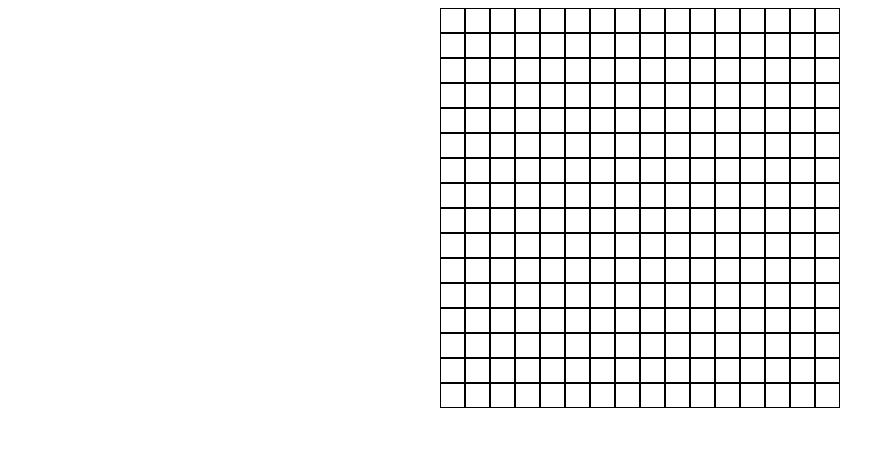
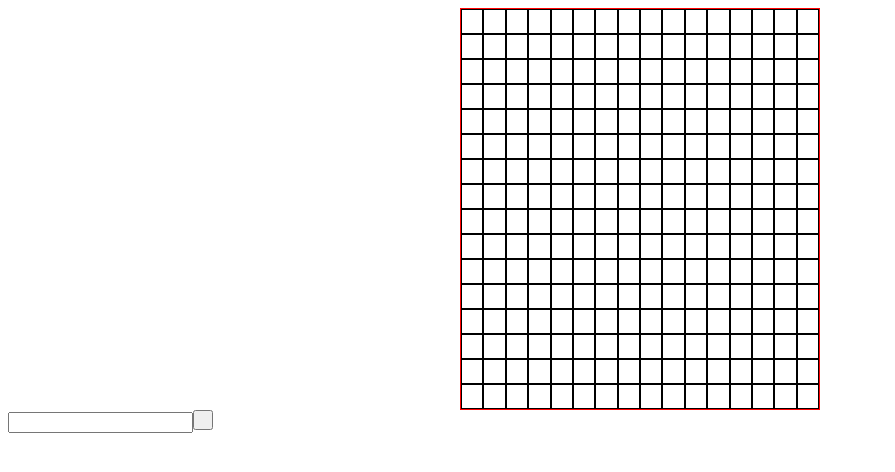
Before and after one commit to edoardrui0/etch-a-sketch, a plain HTML site: page index.html in a window 1280 px wide. Shown: the whole page, without its empty margins (0-895 px from the left). Drawn offline with Linux system fonts and the light colour scheme.

Commit message:
add input value selection
whenever user inputs a num for grid size, it replaces the grid with
what they selected

```diff
--- a/index.html
+++ b/index.html
@@ -9,5 +9,6 @@
   </head>
   <body>
     <div id="boxContainer"></div>
+    <div id="inputContainer"></div>
   </body>
 </html>
--- a/script.js
+++ b/script.js
@@ -1,16 +1,40 @@
 const boxContainer = document.querySelector("#boxContainer");
 
-let boxLoop = (num) => {
-  let total = num * num + num + 1;
+const inputContainer = document.querySelector("#inputContainer");
+const input = document.createElement("input");
+const btn = document.createElement("button");
+btn.classList.add("btn");
+
+inputContainer.appendChild(input);
+inputContainer.appendChild(btn);
+
+function boxLoop(num) {
+  const total = num * num + num;
+  const mod = num + 1;
+
   for (let i = 1; i < total; i++) {
     const boxes = document.createElement("div");
     boxes.classList.add("boxStyle");
+
+    if (i % mod === 0) {
+      boxes.style.cssText = "border: 0; height: 0; width: 100%";
+    } else {
+      boxes.style.cssText =
+        "border: 1px solid black; height: 25px; width: 25px; flex: 1";
+    }
+
     boxContainer.appendChild(boxes);
 
-    boxes.addEventListener("mouseover", (e) => {
-      e.target.style.background = "black";
+    boxes.addEventListener("mouseover", (event) => {
+      event.target.style.background = "black";
+    });
+
+    btn.addEventListener("click", (event) => {
+      boxes.remove();
+      boxLoop(parseInt(input.value));
+      input.value = "";
     });
   }
-};
+}
 
 boxLoop(16);
--- a/styles.css
+++ b/styles.css
@@ -6,16 +6,12 @@
   display: flex;
   justify-content: center;
   flex-wrap: wrap;
+  width: 360px;
+  margin: auto;
+  border: 1px solid red;
 }
 
-.boxStyle:nth-child(17n + 1) {
-  width: 100%;
-  border: 0;
-  height: 0;
+.btn {
+  width: 20px;
+  height: 20px;
 }
-
-.boxStyle {
-  border: 1px solid black;
-  width: 25px;
-  height: 25px;
-}
```
